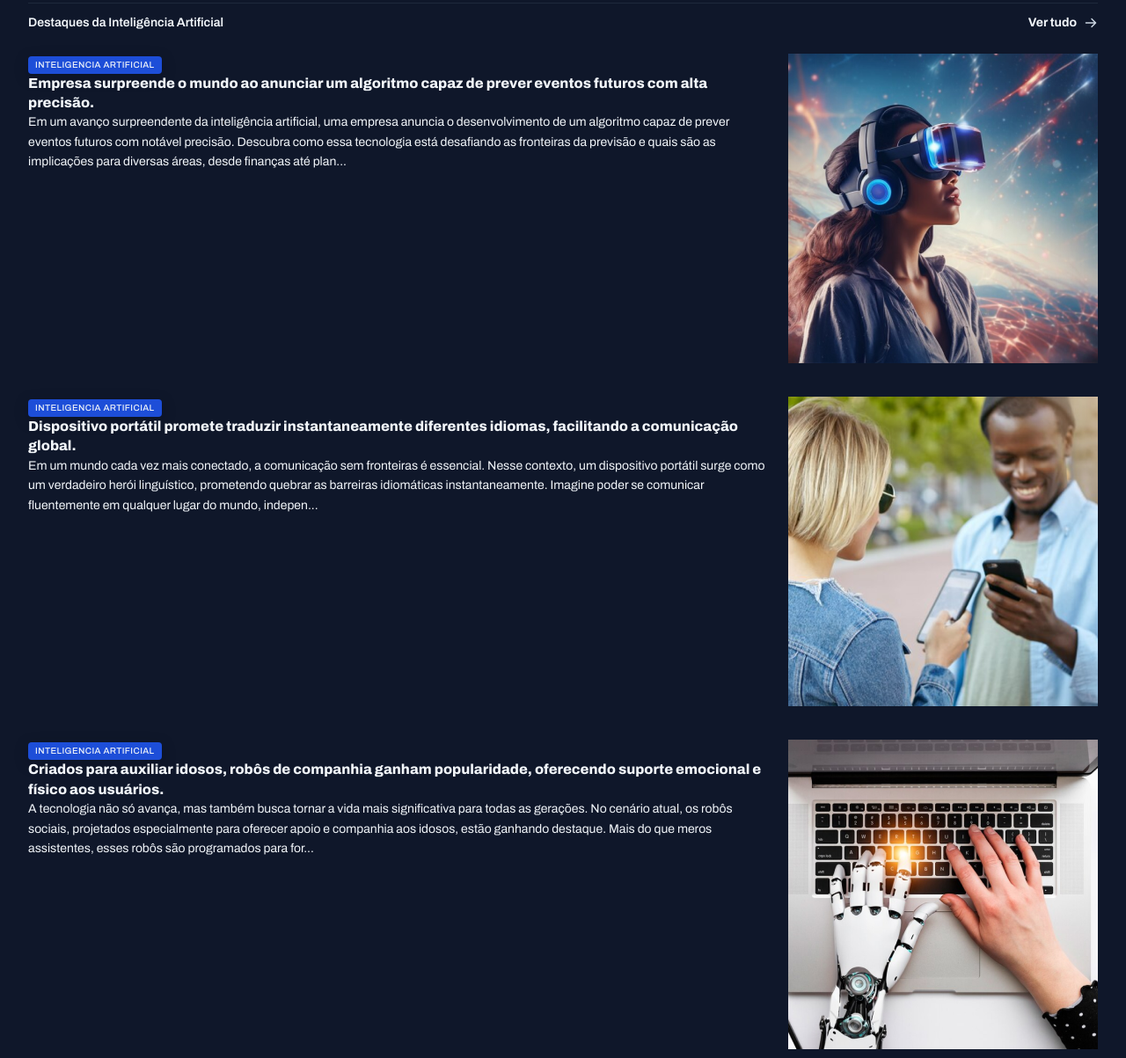
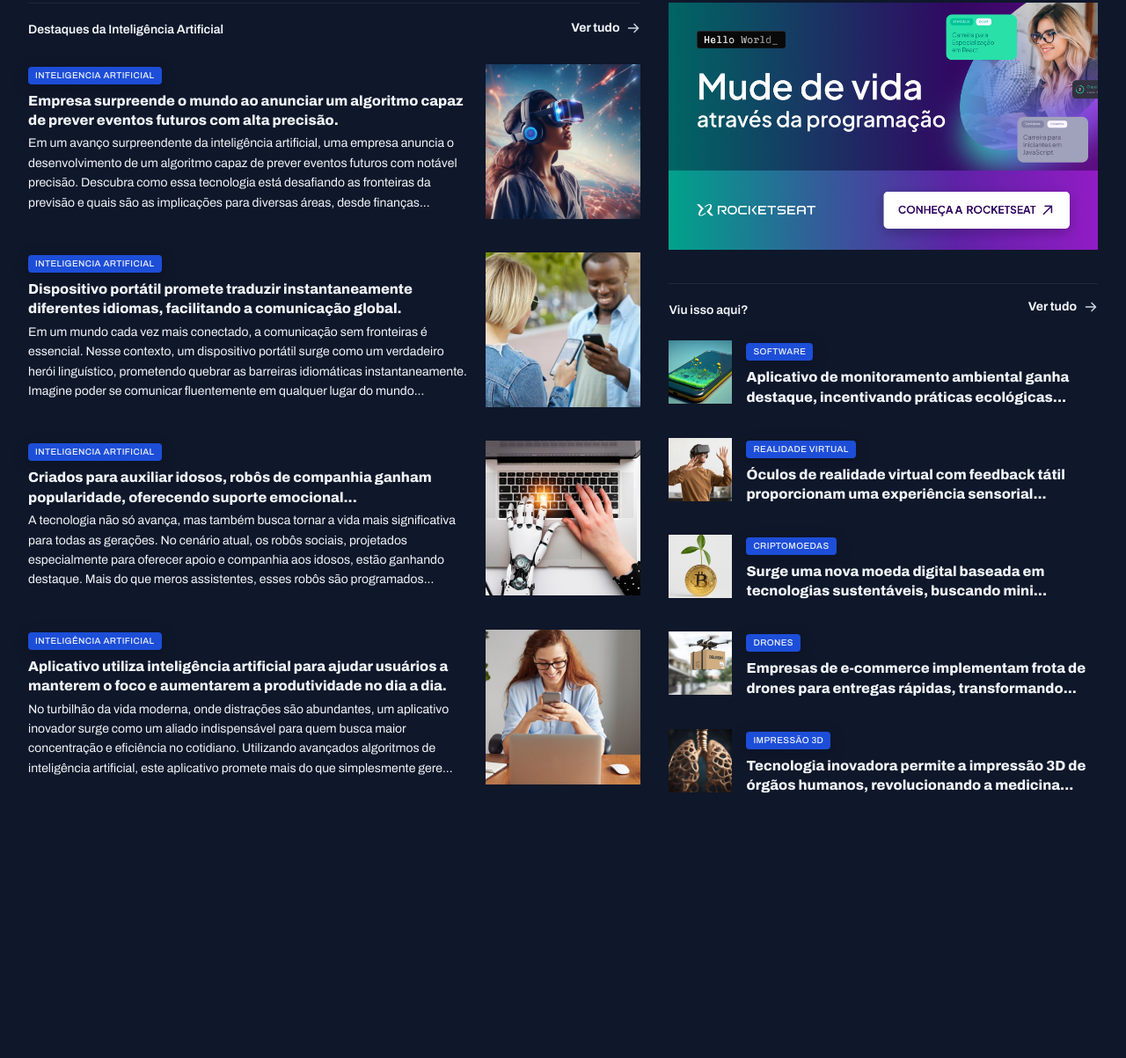
Before and after one commit to eirafaelgonzaga/Portal-de-Not-cias, a plain HTML site: page index.html in a window 1280 px wide. Shown: the part 1060-2263 px from the top of the page at 88% size. After the commit the page ends 2007 px from the top, so only its background shows below. Drawn offline with Linux system fonts and the light colour scheme.

Commit message:
Estilizando os ultimos cards

```diff
--- a/index.html
+++ b/index.html
@@ -163,7 +163,7 @@
             Empresa surpreende o mundo ao anunciar um algoritmo capaz de prever eventos futuros com alta precisão.
           </h3>
           <p class="text-sm">
-            Em um avanço surpreendente da inteligência artificial, uma empresa anuncia o desenvolvimento de um algoritmo capaz de prever eventos futuros com notável precisão. Descubra como essa tecnologia está desafiando as fronteiras da previsão e quais são as implicações para diversas áreas, desde finanças até plan...
+            Em um avanço surpreendente da inteligência artificial, uma empresa anuncia o desenvolvimento de um algoritmo capaz de prever eventos futuros com notável precisão. Descubra como essa tecnologia está desafiando as fronteiras da previsão e quais são as implicações para diversas áreas, desde finanças...
           </p>
         </div>
         <div>
@@ -178,7 +178,7 @@
             Dispositivo portátil promete traduzir instantaneamente diferentes idiomas, facilitando a comunicação global.
           </h3>
           <p class="text-sm">
-            Em um mundo cada vez mais conectado, a comunicação sem fronteiras é essencial. Nesse contexto, um dispositivo portátil surge como um verdadeiro herói linguístico, prometendo quebrar as barreiras idiomáticas instantaneamente. Imagine poder se comunicar fluentemente em qualquer lugar do mundo, indepen...
+            Em um mundo cada vez mais conectado, a comunicação sem fronteiras é essencial. Nesse contexto, um dispositivo portátil surge como um verdadeiro herói linguístico, prometendo quebrar as barreiras idiomáticas instantaneamente. Imagine poder se comunicar fluentemente em qualquer lugar do mundo...
           </p>
         </div>
         <div>
@@ -190,10 +190,10 @@
         <div>
           <span class="contant-tag">Inteligencia artificial</span>
           <h3 class="text-xl">
-            Criados para auxiliar idosos, robôs de companhia ganham popularidade, oferecendo suporte emocional e físico aos usuários.
+            Criados para auxiliar idosos, robôs de companhia ganham popularidade, oferecendo suporte emocional...
           </h3>
           <p class="text-sm">
-            A tecnologia não só avança, mas também busca tornar a vida mais significativa para todas as gerações. No cenário atual, os robôs sociais, projetados especialmente para oferecer apoio e companhia aos idosos, estão ganhando destaque. Mais do que meros assistentes, esses robôs são programados para for...
+            A tecnologia não só avança, mas também busca tornar a vida mais significativa para todas as gerações. No cenário atual, os robôs sociais, projetados especialmente para oferecer apoio e companhia aos idosos, estão ganhando destaque. Mais do que meros assistentes, esses robôs são programados...
           </p>
         </div>
         <div>
@@ -218,7 +218,7 @@
     </div>
   </section>
 
-    <div>
+    <aside>
       <div id="ads">
         <img src="assets/Ads.png" alt="">
       </div>
@@ -240,7 +240,7 @@
             <div>
               <span class="contant-tag">Software</span>
               <h3 class="text-xl">
-                Tecnologia inovadora permite a impressão 3D de órgãos humanos, revolucionando a medicina e a lista de espera por transplantes.
+                Aplicativo de monitoramento ambiental ganha destaque, incentivando práticas ecológicas...
               </h3>
             </div>
 
@@ -253,7 +253,7 @@
             <div>
               <span class="contant-tag">Realidade Virtual</span>
               <h3 class="text-xl">
-                Óculos de realidade virtual com feedback tátil proporcionam uma experiência sensorial completa, imergindo usuários em ambientes digitais.
+                Óculos de realidade virtual com feedback tátil proporcionam uma experiência sensorial...
               </h3>
             </div>
 
@@ -266,7 +266,7 @@
             <div>
               <span class="contant-tag">Criptomoedas</span>
               <h3 class="text-xl">
-                Surge uma nova moeda digital baseada em tecnologias sustentáveis, buscando minimizar o impacto ambiental associado à mineração de criptomoedas.
+                Surge uma nova moeda digital baseada em tecnologias sustentáveis, buscando mini...
               </h3>
             </div>
 
@@ -279,7 +279,7 @@
             <div>
               <span class="contant-tag">Drones</span>
               <h3 class="text-xl">
-                Empresas de e-commerce implementam frota de drones para entregas rápidas, transformando o cenário do comércio online.
+                Empresas de e-commerce implementam frota de drones para entregas rápidas, transformando...
               </h3>
             </div>
 
@@ -292,14 +292,14 @@
             <div>
               <span class="contant-tag">Impressão 3d</span>
               <h3 class="text-xl">
-                Tecnologia inovadora permite a impressão 3D de órgãos humanos, revolucionando a medicina e a lista de espera por transplantes.
+                Tecnologia inovadora permite a impressão 3D de órgãos humanos, revolucionando a medicina...
               </h3>
             </div>
 
           </article>
         </div>
       </section>
-    </div>
+    </aside>
 
 
  </main>
--- a/styles/global.css
+++ b/styles/global.css
@@ -51,8 +51,16 @@ img {
 }
 
 main {
-  margin-top: 40px;
-  gap: 80px;
+  margin-block: 40px;
+  row-gap: 80px;
+  column-gap: 32px;
+
+  grid-template-columns: 2fr 1.4fr;
+
+  grid-template-areas:
+  "featured featured"
+  "weekly weekly"
+  "ai aside";
 }
 
 .contant-tag {
--- a/styles/sections.css
+++ b/styles/sections.css
@@ -23,6 +23,7 @@ section header {
 }
 
 #featured {
+  grid-area: featured;
   img {
     height: 100%;
     object-fit: cover;
@@ -62,7 +63,7 @@ section header {
 }
 
 #weekly {
-
+ grid-area: weekly;
 
   &>div {
     grid-template-columns: repeat(4, 292px);
@@ -91,3 +92,35 @@ section header {
 
 
 }
+
+#ai {
+  grid-area: ai;
+  img {
+    width: 176px;
+    aspect-ratio: 1/1;
+    object-fit: cover;
+  }
+
+  h3 {
+    margin-block: 8px 4px;
+
+  }
+}
+
+aside {
+  grid-area: aside;
+}
+
+#more {
+  margin-top: 32px;
+
+  h3 {
+    margin-top: 8px;
+  }
+
+  img {
+  width: 72px;
+  aspect-ratio: 1/1;
+  object-fit: cover;
+  }
+}
```
